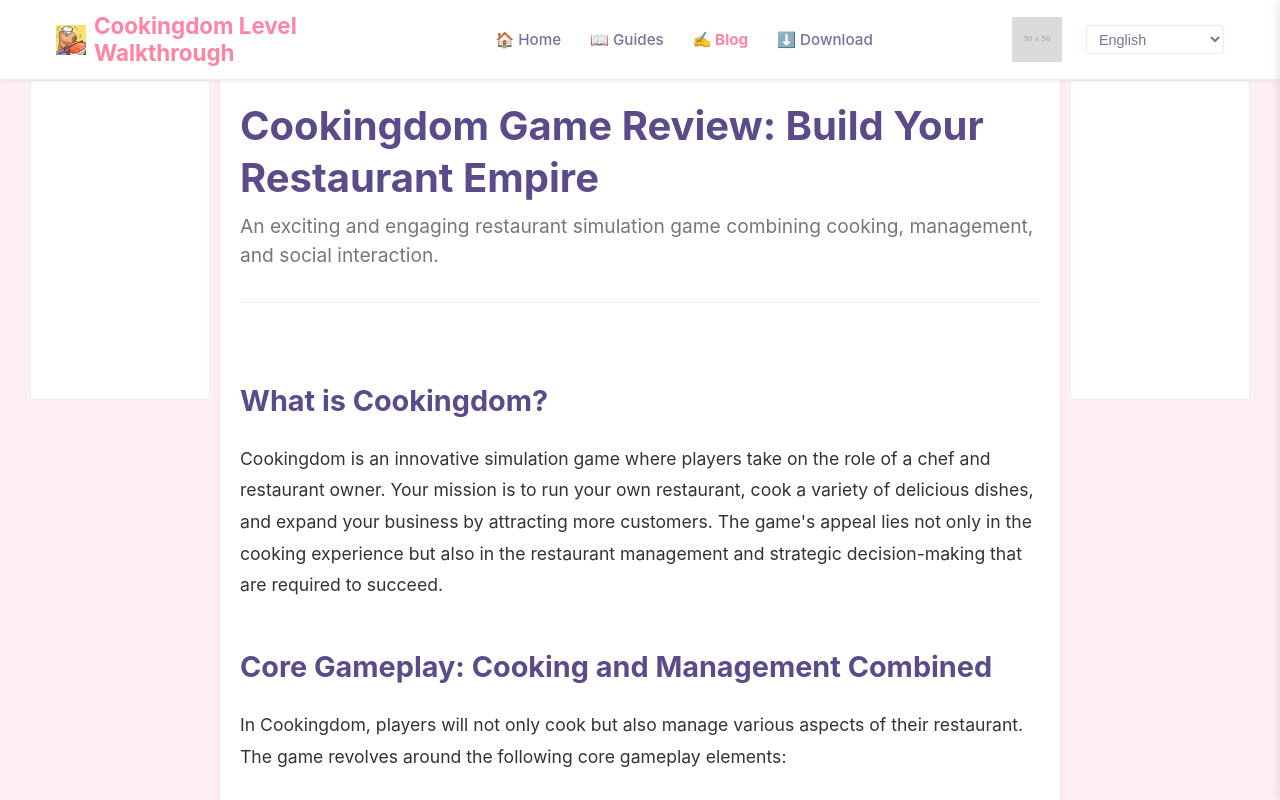
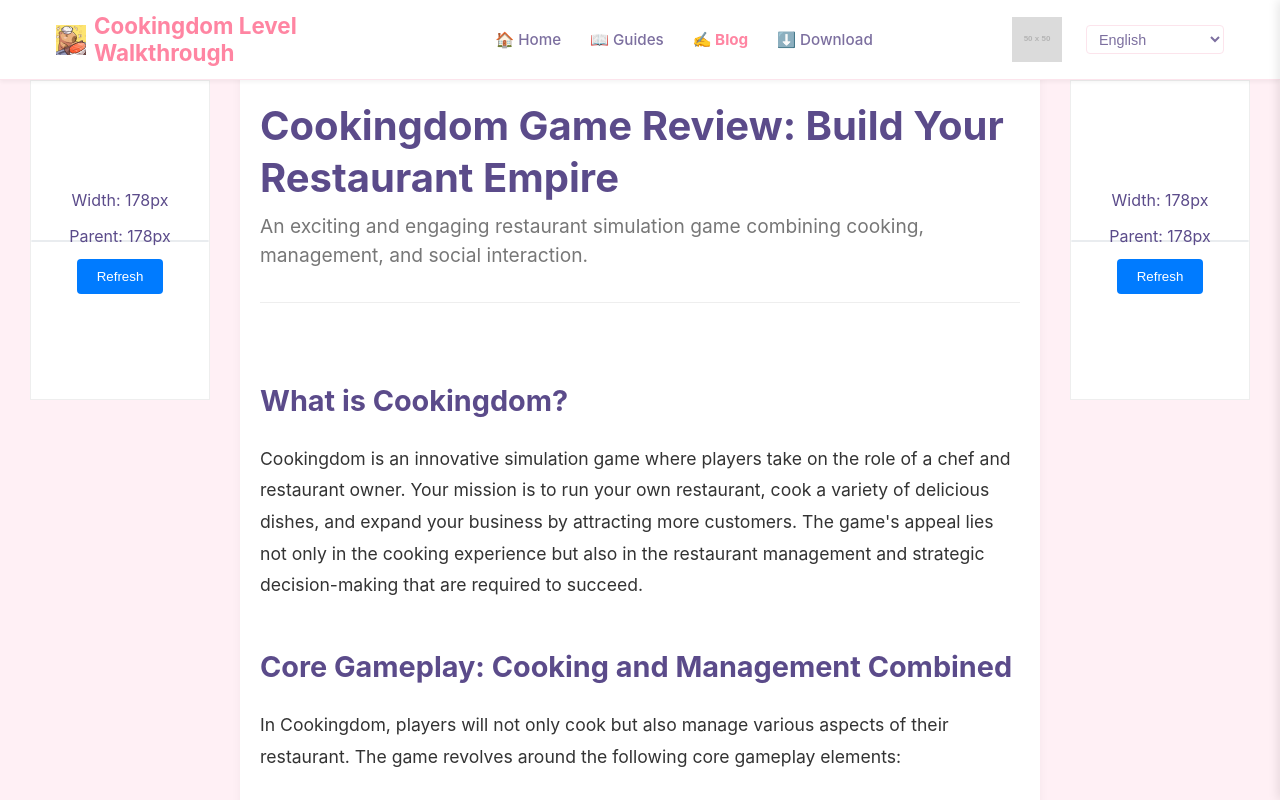
Before and after one commit to wyong32/cookingdom, a Vue app: page /blog/cookingdom-game-review in a window 1280 px wide. Shown: the top 800 px of the page. Built offline with nearby package versions, Linux system fonts and the light colour scheme.

Commit message:
修改广告6

```diff
--- a/src/assets/base.css
+++ b/src/assets/base.css
@@ -60,6 +60,7 @@
   box-sizing: border-box;
   margin: 0 auto;
   padding: 0 20px;
+  gap: 20px;
 }
 
 /* 页面级主内容区自适应宽度 */
@@ -70,3 +71,14 @@
   max-width: 900px;
   margin: 0 auto;
 }
+
+/* 确保 GuideDetail 和 BlogDetailView 的广告容器有明确宽度 */
+.guide-detail-page .ads-left,
+.guide-detail-page .ads-right,
+.blog-detail-page .ads-left,
+.blog-detail-page .ads-right {
+  flex: 0 0 180px !important;
+  width: 180px !important;
+  min-width: 180px !important;
+  max-width: 180px !important;
+}
--- a/src/components/Adsense.vue
+++ b/src/components/Adsense.vue
@@ -15,6 +15,12 @@
       <div class="ad-placeholder">
         <span>Advertisement</span>
       </div>
+    </div>
+    <!-- 调试信息 -->
+    <div v-if="showDebug" class="ad-debug">
+      <div>Width: {{ adWidth }}px</div>
+      <div>Parent: {{ parentWidth }}px</div>
+      <button @click="forceRefreshAd">Refresh</button>
     </div>
   </div>
 </template>
@@ -46,15 +52,42 @@ const route = useRoute()
 const adKey = ref(0)
 const adElement = ref(null)
 const showFallback = ref(false)
+const showDebug = ref(true)
+const adWidth = ref(0)
+const parentWidth = ref(0)
+
+// 更新调试信息
+const updateDebugInfo = () => {
+  const adEl = adElement.value
+  const parentEl = adEl?.parentElement
+  adWidth.value = adEl?.offsetWidth || 0
+  parentWidth.value = parentEl?.offsetWidth || 0
+}
+
+// 强制刷新广告（用于调试）
+const forceRefreshAd = () => {
+  adKey.value += 1
+  showFallback.value = false
+  nextTick(() => {
+    updateDebugInfo()
+    pushAd()
+  })
+}
 
 // 智能激活广告 - 添加宽度检查和重试机制
 const pushAd = (retryCount = 0) => {
   const adEl = adElement.value
   const parentEl = adEl?.parentElement
-  // 检查广告容器和父容器宽度
-  if (adEl && adEl.offsetWidth > 0 && parentEl && parentEl.offsetWidth > 0) {
+
+  // 更新调试信息
+  updateDebugInfo()
+
+  // 检查广告容器宽度，放宽父容器宽度要求
+  if (adEl && adEl.offsetWidth > 0) {
     console.log(
-      `AdSense: Container width is ${adEl.offsetWidth}px, parent width is ${parentEl.offsetWidth}px, attempting to push ad`
+      `AdSense: Container width is ${adEl.offsetWidth}px, parent width is ${
+        parentEl?.offsetWidth || 0
+      }px, attempting to push ad`
     )
     if (window.adsbygoogle) {
       try {
@@ -79,10 +112,10 @@ const pushAd = (retryCount = 0) => {
     }
   } else {
     if (retryCount < 15) {
-      console.log(`AdSense: Container or parent width is 0, retry ${retryCount + 1}/15`)
+      console.log(`AdSense: Container width is 0, retry ${retryCount + 1}/15`)
       setTimeout(() => pushAd(retryCount + 1), 200)
     } else {
-      console.warn('AdSense: Container or parent width is 0 after 15 retries')
+      console.warn('AdSense: Container width is 0 after 15 retries')
       if (adEl) {
         console.log('AdSense debug info:', {
           offsetWidth: adEl.offsetWidth,
@@ -106,17 +139,21 @@ watch(
     adKey.value += 1
     showFallback.value = false // 重置降级状态
     nextTick(() => {
-      // 给更多时间让DOM完全渲染
-      setTimeout(() => pushAd(), 100)
+      // 立即尝试 push，不等待额外延迟
+      pushAd()
     })
   }
 )
 
 // 首次挂载时激活广告
 onMounted(() => {
+  // 立即尝试 push，不等待 nextTick
+  updateDebugInfo()
+  pushAd()
+  // 同时也在 nextTick 后再次尝试，确保 DOM 完全渲染
   nextTick(() => {
-    // 给更多时间让DOM完全渲染
-    setTimeout(() => pushAd(), 100)
+    updateDebugInfo()
+    setTimeout(() => pushAd(), 50)
   })
 })
 </script>
@@ -148,4 +185,36 @@ onMounted(() => {
   font-size: 12px;
   font-weight: 500;
 }
+
+.ad-debug {
+  position: absolute;
+  top: 0;
+  left: 0;
+  width: 100%;
+  height: 100%;
+  display: flex;
+  align-items: center;
+  justify-content: center;
+  background: rgba(255, 255, 255, 0.8);
+  border: 1px solid #e9ecef;
+  border-radius: 4px;
+  flex-direction: column;
+}
+
+.ad-debug div {
+  margin-bottom: 10px;
+}
+
+.ad-debug button {
+  padding: 10px 20px;
+  background-color: #007bff;
+  color: white;
+  border: none;
+  border-radius: 4px;
+  cursor: pointer;
+}
+
+.ad-debug button:hover {
+  background-color: #0056b3;
+}
 </style>
```
